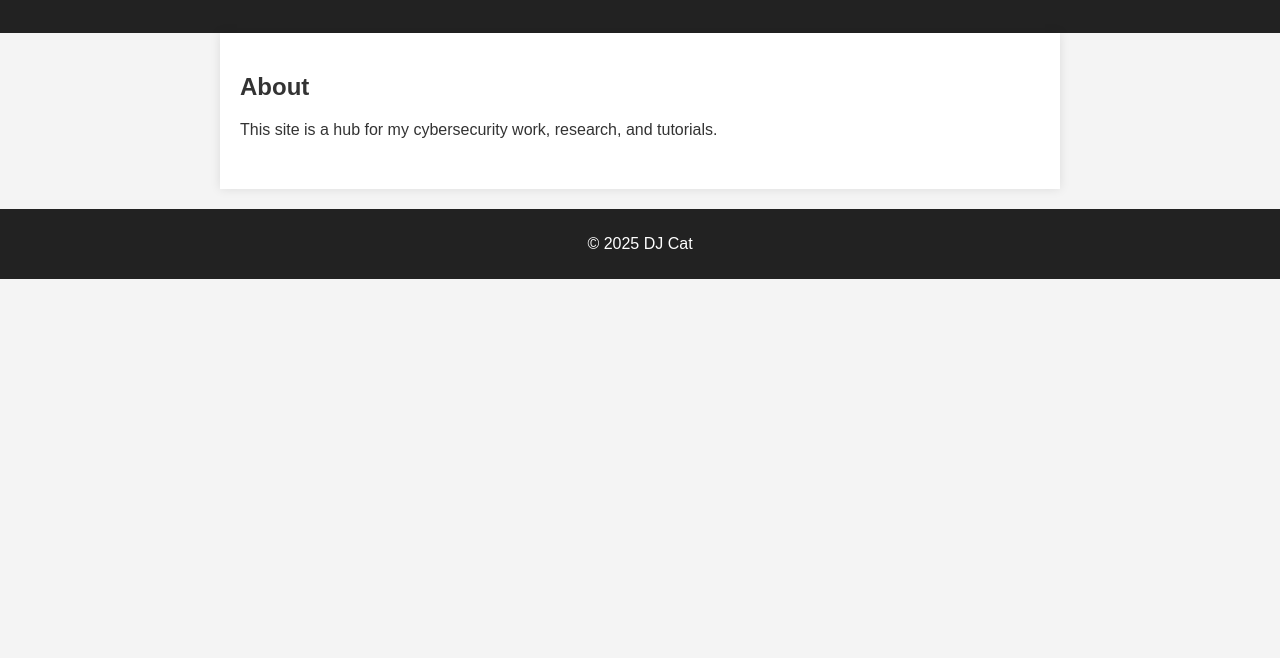
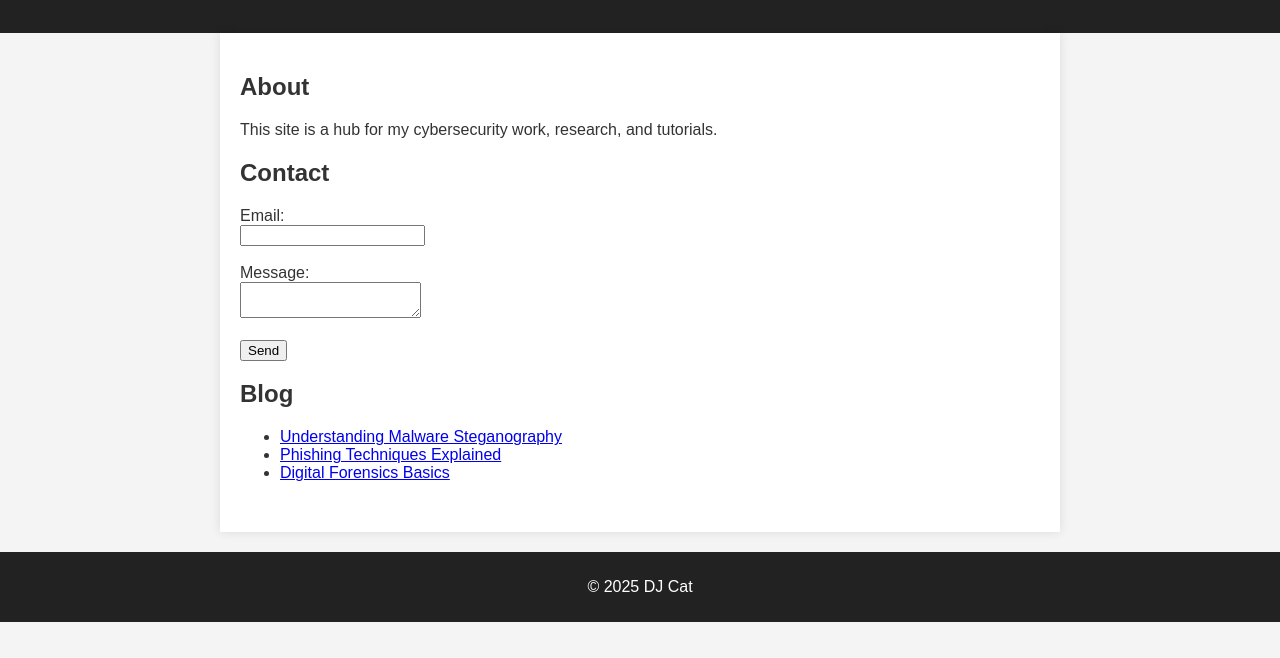
Before and after one commit to cipherc4t/cipherc4t.github.io, a plain HTML site: page index.html in a window 1280 px wide. Shown: the part 142-800 px from the top of the page. Drawn offline with Linux system fonts and the light colour scheme.

Commit message:
index page edit

```diff
--- a/index.html
+++ b/index.html
@@ -22,7 +22,35 @@
         <section>
             <h2>About</h2>
             <p>This site is a hub for my cybersecurity work, research, and tutorials.</p>
-        </section>
+       <h2>Contact</h2>
+<form id="contactForm">
+  <label for="email">Email:</label><br>
+  <input type="email" id="email" name="email" required><br><br>
+  <label for="message">Message:</label><br>
+  <textarea id="message" name="message" required></textarea><br><br>
+  <button type="submit">Send</button>
+</form>
+
+<div id="formResponse"></div>
+
+<script>
+  document.getElementById('contactForm').addEventListener('submit', function(e) {
+    e.preventDefault();
+    // Just a placeholder for now
+    document.getElementById('formResponse').innerText = 'Thank you! Your message has been received.';
+    this.reset();
+  });
+</script>
+<section id="blog">
+  <h2>Blog</h2>
+  <ul>
+    <li><a href="https://yourblog.example.com/post1" target="_blank">Understanding Malware Steganography</a></li>
+    <li><a href="https://yourblog.example.com/post2" target="_blank">Phishing Techniques Explained</a></li>
+    <li><a href="https://yourblog.example.com/post3" target="_blank">Digital Forensics Basics</a></li>
+  </ul>
+</section>
+
+ </section>
     </main>
     <footer>
         <p>&copy; 2025 DJ Cat</p>
```
